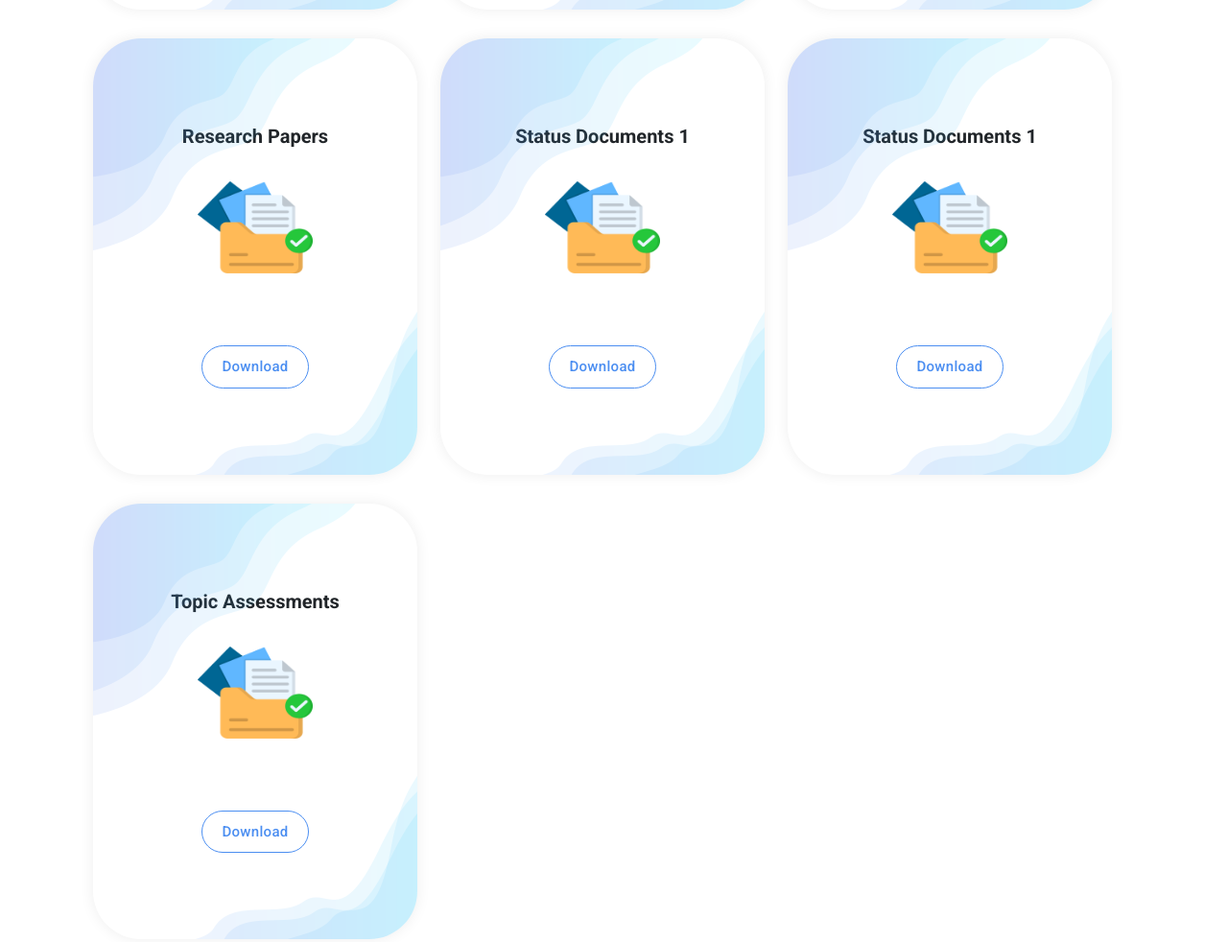
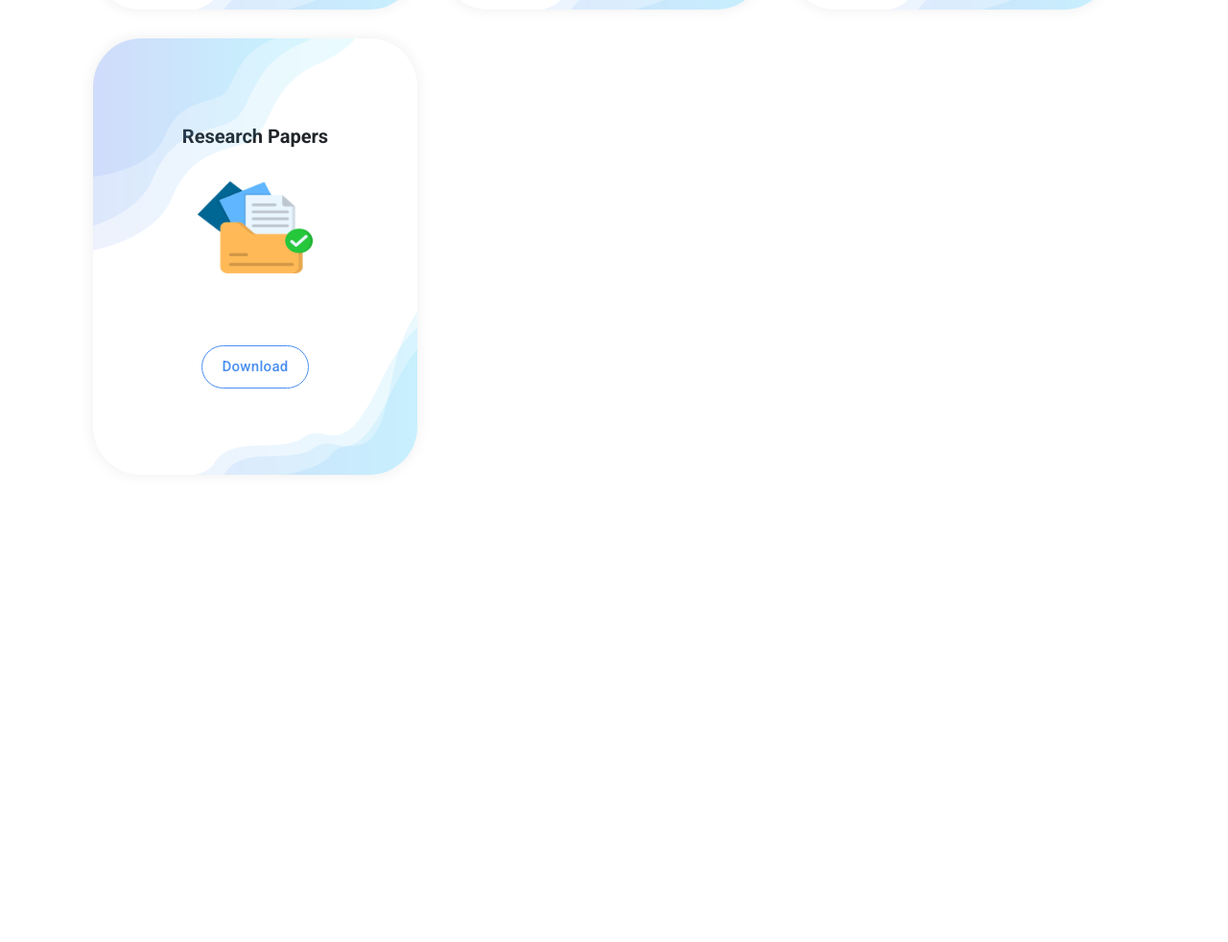
Before and after one commit to SysMart-supermarket/SysMart, a plain HTML site: page pages/documents.html in a window 1280 px wide. Shown: the part 1559-2541 px from the top of the page at 96% size. After the commit the page ends 2198 px from the top, so only its background shows below. Drawn offline with Linux system fonts and the light colour scheme.

Commit message:
Add files via upload

```diff
--- a/pages/documents.html
+++ b/pages/documents.html
@@ -213,41 +213,7 @@ https://templatemo.com/tm-570-chain-app-dev
             </div>
           </div>
         </div>
-        <div class="col-lg-4">
-            <div class="pricing-item-regular">
-              <h4>Status Documents 1 </h4>
-              <div class="icon">
-                <img src="../assets/images/documentation.png" alt="">
-              </div>
 
-              <div class="border-button">
-                <a href="https://drive.google.com/drive/folders/1Eu7lmP_FOCF9YnY7ZaAYDQWsa37zyad2?usp=drive_link">Download</a>
-              </div>
-            </div>
-          </div>
-          <div class="col-lg-4">
-            <div class="pricing-item-regular">
-              <h4>Status Documents 1 </h4>
-              <div class="icon">
-                <img src="../assets/images/documentation.png" alt="">
-              </div>
-
-              <div class="border-button">
-                <a href="https://drive.google.com/drive/folders/15-GzQUVs9ceDaIhSG4EKdi6gdrNEkkoK?usp=drive_link">Download</a>
-              </div>
-            </div>
-          </div>
-          <div class="col-lg-4">
-            <div class="pricing-item-regular">
-              <h4>Topic Assessments </h4>
-              <div class="icon">
-                <img src="../assets/images/documentation.png" alt="">
-              </div>
-
-              <div class="border-button">
-                <a href="https://drive.google.com/file/d/1pnOLsF2uIDcNuYRxnDiExrnnG4oQsC-Y/view?usp=drive_link">Download</a>
-              </div>
-            </div>
           </div>
         <!-- <div class="col-lg-4">
           <div class="pricing-item-regular">
```
